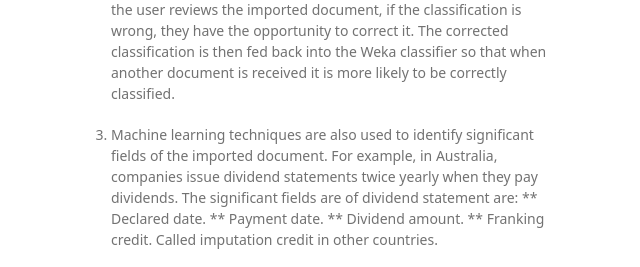
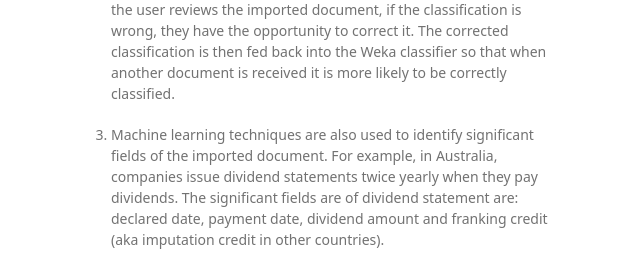
Before and after one commit to kevinau/pennyledger, a plain HTML site: page index.html in a window 1280 px wide. Shown: the part 822-1089 px from the top of the page, 499-1139 px from the left. Drawn offline with Linux system fonts and the light colour scheme; a web font is replaced by a local one.

Commit message:
Create gh-pages branch via GitHub

```diff
--- a/index.html
+++ b/index.html
@@ -51,11 +51,7 @@
 <p>This works well, even when there OCR is not entirely accurate.  When the user reviews the imported document, if the classification is wrong, they have the opportunity to correct it.  The corrected classification is then fed back into the Weka classifier so that when another document is received it is more likely to be correctly classified.</p>
 </li>
 <li>
-<p>Machine learning techniques are also used to identify significant fields of the imported document.  For example, in Australia, companies issue dividend statements twice yearly when they pay dividends.  The significant fields are of dividend statement are:
-** Declared date.
-** Payment date.
-** Dividend amount.
-** Franking credit.  Called imputation credit in other countries.</p>
+<p>Machine learning techniques are also used to identify significant fields of the imported document.  For example, in Australia, companies issue dividend statements twice yearly when they pay dividends.  The significant fields are of dividend statement are: declared date, payment date, dividend amount and franking credit (aka imputation credit in other countries).</p>
 
 <p>The Hidden Markof Model (HMM) is used to identify these fields.  If the identification of the fields is wrong, the user can correct it.  The corrected identification is fed back into the HMM so that when another dividend statement is looked at, it is more likely that the fields will be correctly identified.</p>
 
```
Also changed, not shown: params.json (+1 -1 lines).
